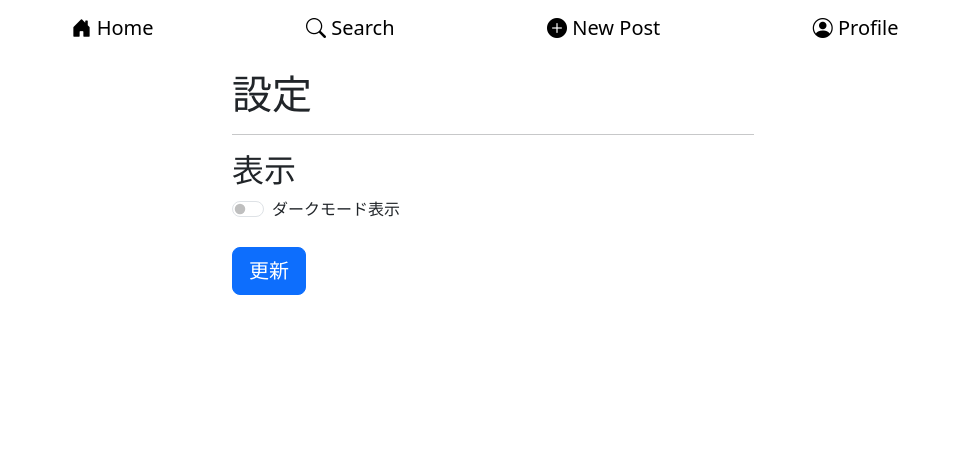
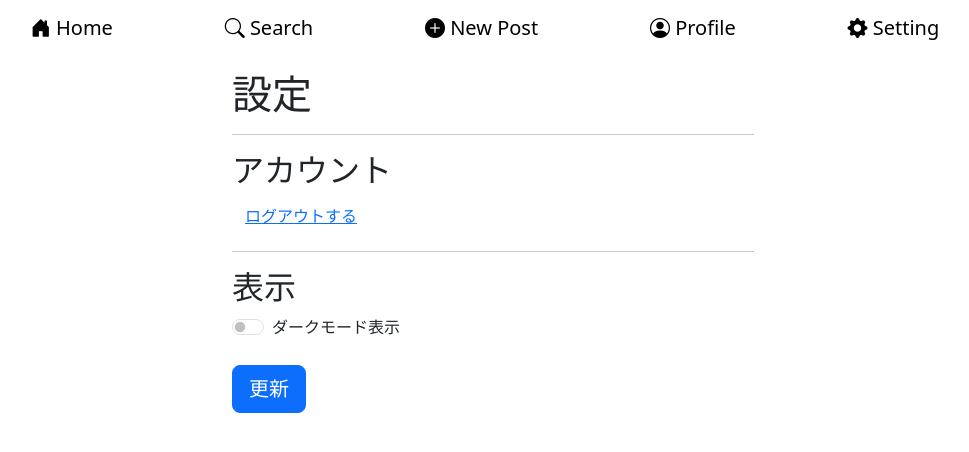
Before and after one commit to k-arakawa-forspec/django_x, a Django app: page /settings/ in a window 1280 px wide. Shown: the top 452 px of the page, without its empty margins (147-1116 px from the left). Run offline with Django 5.2, Linux system fonts and the light colour scheme; some libraries are stand-ins or nearby versions.

Commit message:
ログアウトをHOMEページから設定ページへ退避

```diff
--- a/templates/base.html
+++ b/templates/base.html
@@ -53,6 +53,11 @@
           <span class="d-none d-md-inline">Profile</span>
         </a>
 
+        <a class="navbar-brand" href="{% url 'settings:index' %}">
+          <i class="bi bi-gear-fill"></i>
+          <span class="d-none d-md-inline">Setting</span>
+        </a>
+
       </div>
     </nav>
 
--- a/templates/settings/index.html
+++ b/templates/settings/index.html
@@ -5,12 +5,20 @@
 {% block content %}
 <div class="container">
     <h1>設定</h1>
-    <hr>
 
     <form method="post" enctype="multipart/form-data">
         {% csrf_token %}
         {{ form.non_field_errors }}
 
+        <hr>
+        <div>
+            <h2>アカウント</h2>
+
+            <button type="submit" form="logout_form" class="btn btn-link">ログアウトする</button>
+        </div>
+
+        <hr>
+        <div>
             <h2>表示</h3>
 
             {# ダークモード表示 #}
@@ -20,9 +28,15 @@
                 {{ form.color_mode_dark|add_class:"form-check-input" }}
                 {{ form.color_mode_dark|add_label_class:"form-check-label" }}
             </div>
+        </div>
 
         <br>
         <button type="submit" class="btn btn-lg btn-primary">更新</button>
     </form>
+
+    <form id="logout_form" action="{% url 'accounts:logout' %}" method="POST">
+        {% csrf_token %}
+    </form>
+
 </div>
 {% endblock %}
```
Lines whose indentation alone changed are shown as unchanged.
